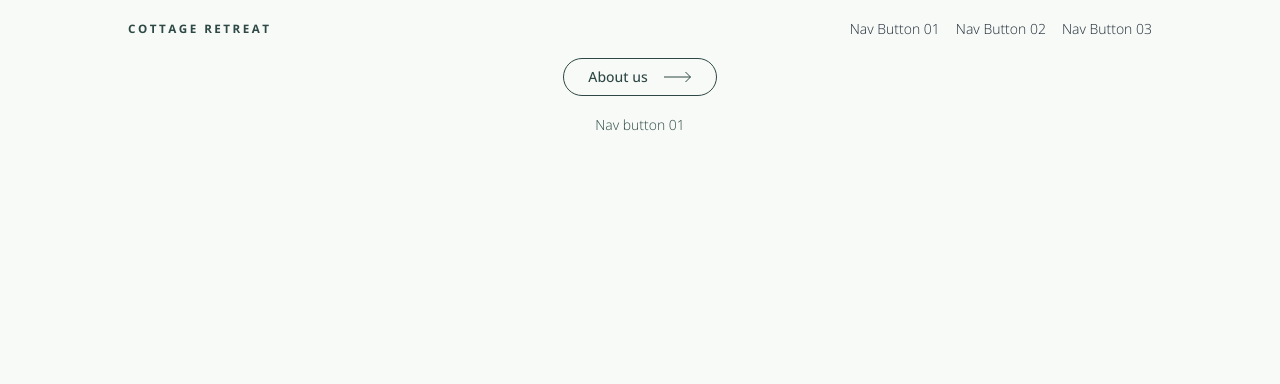
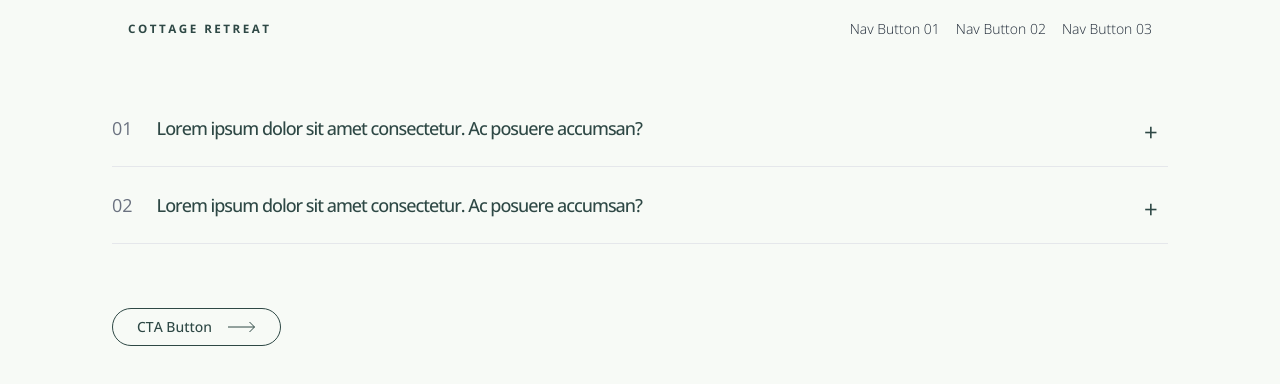
Before and after one commit to jacobutterworth/framework-tech-test, a Next.js app: page / in a window 1280 px wide. Shown: the top 384 px of the page. Built offline with nearby package versions, Linux system fonts and the light colour scheme.

Commit message:
feat: add accordion

```diff
--- a/src/app/page.tsx
+++ b/src/app/page.tsx
@@ -1,3 +1,4 @@
+import Accordion from "@/components/Accordion";
 import Button from "@/components/Button";
 import NavBarButton from "@/components/NavBarButton";
 
@@ -5,11 +6,29 @@ export default function Home() {
   return (
     <main className="flex min-h-screen flex-col items-center justify-between">
       <div className="flex flex-col items-center justify-center gap-4">
-        <Button title="About us" />
-        <NavBarButton
-          title="Nav button 01"
-          manualTextColor={"text-green-100"}
-        />
+        <div className="my-12">
+          <Accordion
+            items={[
+              {
+                id: 1,
+                title:
+                  "Lorem ipsum dolor sit amet consectetur. Ac posuere accumsan?",
+                content:
+                  "Lorem ipsum dolor sit amet, consectetur adipiscing elit, sed do eiusmod tempor incididunt ut labore et dolore magna aliqua. Ut enim ad minim veniam, quis nostrud exercitation ullamco laboris nisi ut aliquip ex ea commodo consequat. Duis aute irure dolor in reprehenderit in voluptate velit esse cillum dolore eu fugiat nulla pariatur. Excepteur sint occaecat cupidatat non proident, sunt in culpa qui officia deserunt mollit anim id est laborum.",
+              },
+              {
+                id: 2,
+                title:
+                  "Lorem ipsum dolor sit amet consectetur. Ac posuere accumsan?",
+                content:
+                  "Lorem ipsum dolor sit amet, consectetur adipiscing elit, sed do eiusmod tempor incididunt ut labore et dolore magna aliqua. Ut enim ad minim veniam, quis nostrud exercitation ullamco laboris nisi ut aliquip ex ea commodo consequat. Duis aute irure dolor in reprehenderit in voluptate velit esse cillum dolore eu fugiat nulla pariatur. Excepteur sint occaecat cupidatat non proident, sunt in culpa qui officia deserunt mollit anim id est laborum.",
+              },
+            ]}
+          />
+        </div>
+        <div className="self-start">
+          <Button title="CTA Button" />
+        </div>
       </div>
     </main>
   );
--- /dev/null
+++ b/src/components/Accordion.tsx
@@ -0,0 +1,65 @@
+"use client";
+import React, { useState } from "react";
+
+interface AccordionItem {
+  id: number;
+  title: string;
+  content: string;
+}
+
+interface AccordionProps {
+  items: AccordionItem[];
+}
+
+const Accordion: React.FC<AccordionProps> = ({ items }) => {
+  const [activeIndex, setActiveIndex] = useState<number | null>(null);
+
+  const toggleAccordion = (index: number) => {
+    setActiveIndex(index === activeIndex ? null : index);
+  };
+
+  return (
+    <div className="space-y-4 w-full ">
+      {items.map((item, index) => (
+        <div key={item.id} className="border-b border-gray-200 pb-4">
+          <div
+            className="flex justify-between items-center py-2 cursor-pointer"
+            onClick={() => toggleAccordion(index)}
+          >
+            <div className="flex items-center gap-2 flex-grow overflow-hidden">
+              <span className="text-gray-500 text-lg flex-shrink-0">{`0${item.id}`}</span>
+              <h3 className="text-lg font-medium text-green-100 flex-wrap mx-4">
+                {item.title}
+              </h3>
+            </div>
+            <div className="flex-shrink-0 relative w-6 h-6">
+              <span
+                className={`absolute inset-0 text-2xl text-green-100 transition-opacity duration-300 ease-in-out ${
+                  activeIndex === index ? "opacity-0" : "opacity-100"
+                }`}
+              >
+                +
+              </span>
+              <span
+                className={`absolute inset-0 text-2xl text-gray-500 transition-opacity duration-300 ease-in-out ${
+                  activeIndex === index ? "opacity-100" : "opacity-0"
+                }`}
+              >
+                −
+              </span>
+            </div>
+          </div>
+          <div
+            className={` pl-10 text-gray-600 overflow-hidden transition-all duration-300 ease-in-out ${
+              activeIndex === index ? "max-h-96" : "max-h-0"
+            }`}
+          >
+            <div className="overflow-y-auto copy max-h-96">{item.content}</div>
+          </div>
+        </div>
+      ))}
+    </div>
+  );
+};
+
+export default Accordion;
```
